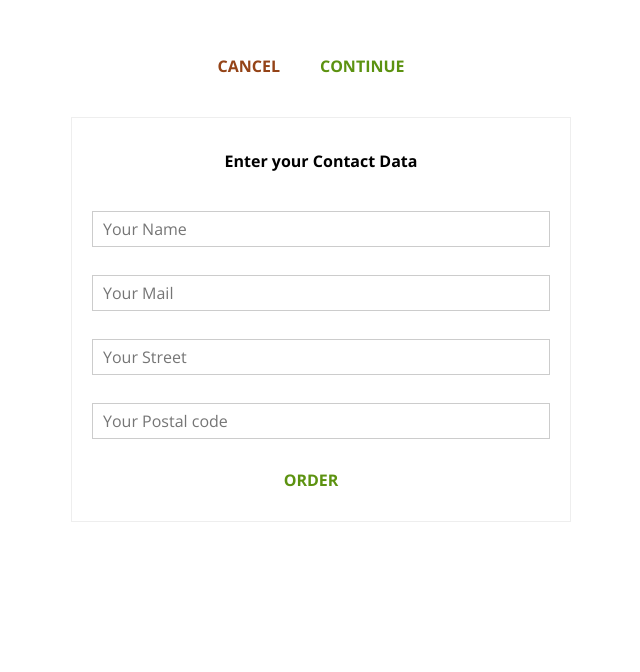
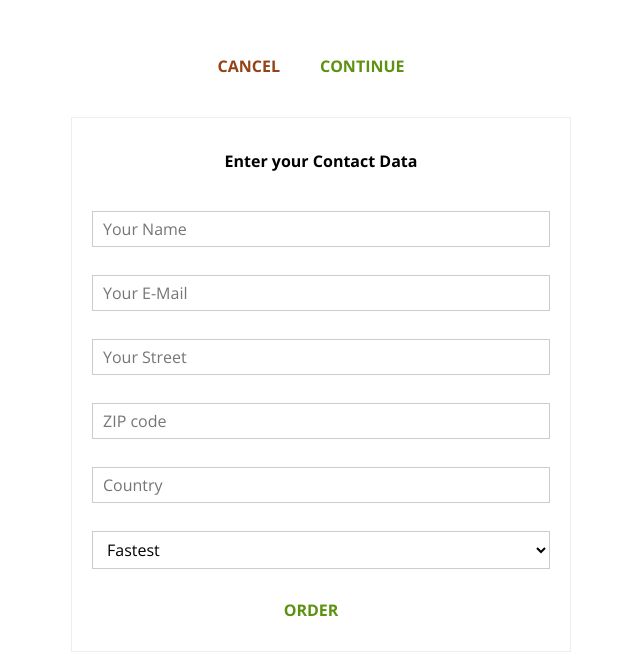
Before and after one commit to cigna2020/building_burger_app_react, a React app in the folder burger_app/: page /checkout/contact-data in a window 1280 px wide. Shown: the part 701-1373 px from the top of the page, without its empty margins (319-959 px from the left). Before the commit the page ends 1243 px from the top, so only its background shows below. Built offline with nearby package versions, Linux system fonts and the light colour scheme.

Commit message:
Change state in ContactData and structure of <Input/> component to pass data from state into <Input> dynamically

```diff
--- a/burger_app/src/components/UI/Input/Input.js
+++ b/burger_app/src/components/UI/Input/Input.js
@@ -6,15 +6,22 @@ const input = (props) => {
 
     let inputElement = null;
 
-    switch (props.inputtype) {
+    switch (props.elementType) {
         case ('input'):
-            inputElement = <input className={styles.InputElement} {...props} />;
+            inputElement = <input className={styles.InputElement} {...props.elementConfig} value={props.value} />;
             break;
         case ('textarea'):
-            inputElement = <textarea className={styles.InputElement} {...props} />;
+            inputElement = <textarea className={styles.InputElement} {...props.elementConfig} value={props.value} />;
+            break;
+        case ('select'):
+            inputElement = <select className={styles.InputElement} value={props.value}>
+                {props.elementConfig.options.map(option => (
+                    <option key={option.value} value={option.value}>{option.displayValue}</option>
+                ))}
+            </select>;
             break;
         default:
-            inputElement = <inpu className={styles.InputElement} {...props} />;
+            inputElement = <input className={styles.InputElement} {...props.elementConfig} value={props.value} />;
     }
 
     return (
--- a/burger_app/src/containers/Checkout/ContactData/ContactData.js
+++ b/burger_app/src/containers/Checkout/ContactData/ContactData.js
@@ -9,11 +9,57 @@ import Input from '../../../components/UI/Input/Input';
 class ContactData extends Component {
 
     state = {
-        name: '',
-        email: '',
-        address: {
-            street: '',
-            postalCode: ''
+        orderForm: {
+            name: {
+                elementType: 'input',
+                elementConfig: {
+                    type: 'text',
+                    placeholder: 'Your Name'
+                },
+                value: '',
+            },
+            email: {
+                elementType: 'input',
+                elementConfig: {
+                    type: 'email',
+                    placeholder: 'Your E-Mail'
+                },
+                value: '',
+            },
+            street: {
+                elementType: 'input',
+                elementConfig: {
+                    type: 'text',
+                    placeholder: 'Your Street'
+                },
+                value: '',
+            },
+            postalCode: {
+                elementType: 'input',
+                elementConfig: {
+                    type: 'text',
+                    placeholder: 'ZIP code'
+                },
+                value: '',
+            },
+            country: {
+                elementType: 'input',
+                elementConfig: {
+                    type: 'text',
+                    placeholder: 'Country'
+                },
+                value: '',
+            },
+            deliveryMethod: {
+                elementType: 'select',
+                elementConfig: {
+                    options: [
+                        {value: 'fastest', displayValue: 'Fastest'},
+                        {value: 'cheapest', displayValue: 'Cheapest'}
+                    ]
+                },
+                value: '',
+            },
         },
         loading: false,
     }
@@ -25,15 +71,7 @@ class ContactData extends Component {
         const order = {
             ingredients: this.props.ingredients,
             price: this.props.totalPrice,
-            customer: {
-                name: 'Alex Tsyg',
-                address: {
-                    street: 'Teststreen, 1',
-                    zipCode: '03422'
-                },
-                email: 'test@test.com'
-            },
-            deliveryMethod: 'fastest'
+
         }
         axios.post('/orders.json', order)
             .then(response => {
@@ -46,12 +84,23 @@ class ContactData extends Component {
     }
 
     render() {
+        const formElementsArray = [];
+        for (let key in this.state.orderForm) {
+            formElementsArray.push({
+                id: key,
+                config: this.state.orderForm[key]
+            })
+        }
+
         let form = (
             <form>
-                <Input inputtype="input" type="text" name="name" placeholder="Your Name" />
-                <Input inputtype="input" type="email" name="email" placeholder="Your Mail" />
-                <Input inputtype="input" type="text" name="street" placeholder="Your Street" />
-                <Input inputtype="input" type="text" name="postal" placeholder="Your Postal code" />
+                {formElementsArray.map(formElem =>
+                    <Input
+                        key={formElem.id}
+                        elementType={formElem.config.elementType}
+                        elementConfig={formElem.config.elementConfig}
+                        value={formElem.config.value} />
+                )}
                 <Button className={styles.Input} btnType="Success" clicked={this.orderHandler}>ORDER</Button>
             </form>
         );
```
